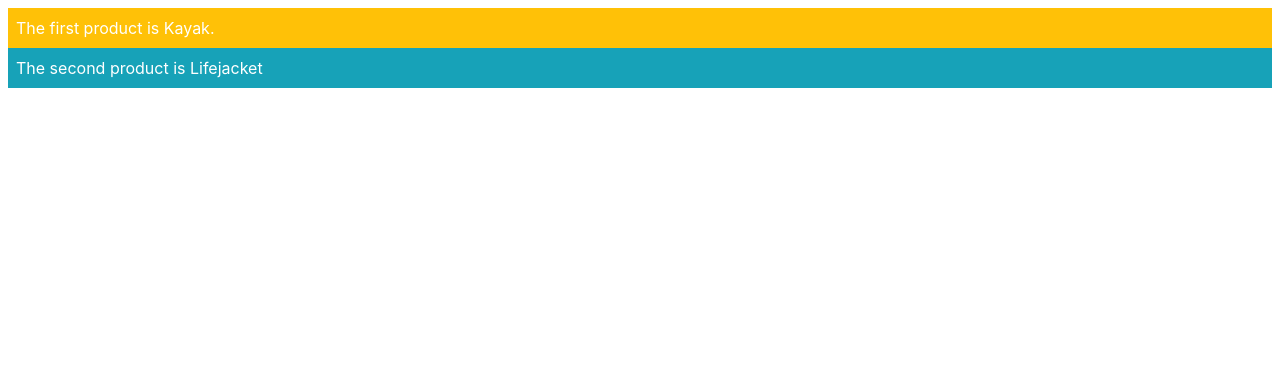
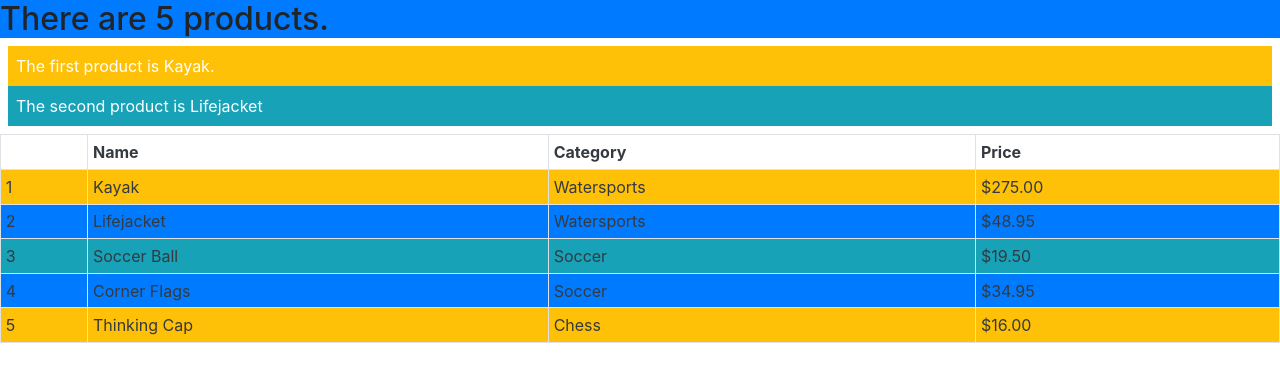
Before and after one commit to John-Cassidy/angular-details, an Angular app: page / in a window 1280 px wide. Shown: the top 382 px of the page. Built offline with nearby package versions, Linux system fonts and the light colour scheme.

Commit message:
add table of products and some styling

```diff
--- a/src/app/product.component.html
+++ b/src/app/product.component.html
@@ -1,3 +1,9 @@
+<div class="bg-primary">
+  <h2>
+    There are {{getProductCount()}} products.
+  </h2>
+</div>
+
 <div class="text-white m-2">
   <div [ngClass]="getClassesByPosition(0)">
     The first product is {{getProductByPosition(0).name}}.
@@ -6,3 +12,19 @@
     The second product is {{getProductByPosition(1).name}}
   </div>
 </div>
+
+<table class="table table-sm table-bordered mt-1 text-dark">
+  <tr class="text-dark">
+    <th></th>
+    <th>Name</th>
+    <th>Category</th>
+    <th>Price</th>
+  </tr>
+  <tr *ngFor="let item of getProducts(); let i = index; let odd = odd; let first = first; let last = last"
+    [class.bg-primary]="odd" [class.bg-info]="!odd" [class.bg-warning]="first || last">
+    <td>{{ i + 1}}</td>
+    <td>{{item.name}}</td>
+    <td>{{item.category}}</td>
+    <td>{{item.price | currency}}</td>
+  </tr>
+</table>
--- a/src/app/product.component.ts
+++ b/src/app/product.component.ts
@@ -9,9 +9,11 @@ import { Product } from './product.model';
 })
 export class ProductComponent implements OnInit {
 
+  constructor() { }
+
   public model: Model = new Model();
 
-  constructor() { }
+  public targetName = 'Kayak';
 
   ngOnInit() {
   }
@@ -25,4 +27,16 @@ export class ProductComponent implements OnInit {
     return 'p-2 ' + (product.price < 50 ? 'bg-info' : 'bg-warning');
   }
 
+  getProduct(key: number): Product {
+    return this.model.getProduct(key);
+  }
+
+  getProducts(): Product[] {
+    return this.model.getProducts();
+  }
+
+  getProductCount(): number {
+    return this.getProducts().length;
+  }
+
 }
```
